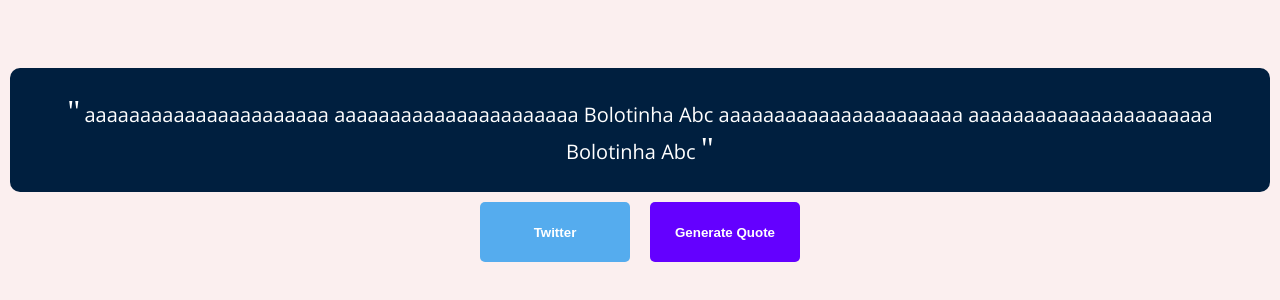
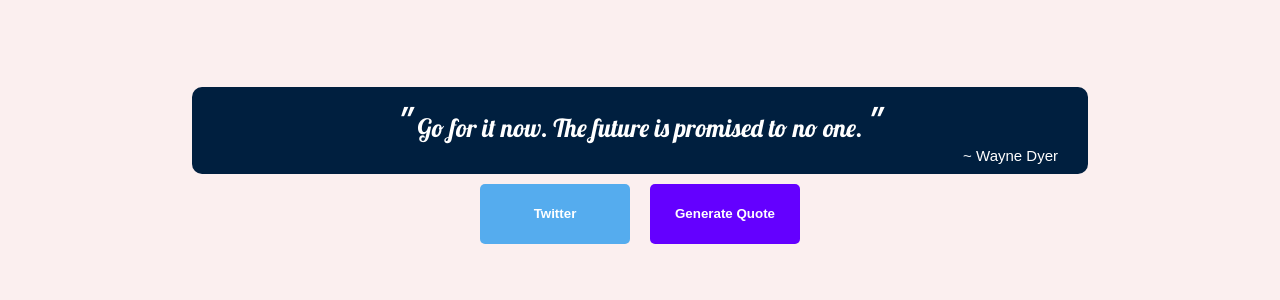
Before and after one commit to imatos/Quote-Freecodecamp, a plain HTML site: page index.html in a window 1280 px wide. Shown: the part 230-530 px from the top of the page. Drawn offline with nearby package versions, Linux system fonts and the light colour scheme; a web font is replaced by a local one.

Commit message:
create quote js logic and add author to layout

```diff
--- a/css/main.css
+++ b/css/main.css
@@ -1,5 +1,4 @@
-@import url(https://fonts.googleapis.com/css?family=Open+Sans);
-@import url(https://fonts.googleapis.com/css?family=Sorts+Mill+Goudy);
+@import url(https://fonts.googleapis.com/css?family=Lobster);
 
 * {
   padding: 0;
@@ -9,8 +8,7 @@
 
 body {
   background: #fbefef;
-  font-family: 'Open Sans';
-
+  font-family: 'Lobster';
   color: #ffffff;
 }
 
@@ -23,22 +21,23 @@ body {
 }
 
 .quote-bg {
-  padding: 25px;
-  margin-bottom: 20px;
+  padding: 10px;
   border-radius: 10px;
+  min-width: 70%;
+  background: #001f3f;
   text-align: center;
-  min-width: 80%;
-  background: #001f3f;
-  margin: 0 10px;
-}
-
-.quote-text {
-  font-size: 20px;
+  font-size: 25px;
 }
 
 .quote-mark {
-  font-size: 2em;
-  font-family: 'Sorts Mill Goudy';
+  font-size: 40px;
+}
+
+.quote-author {
+  font-family: sans-serif;
+  text-align: right;
+  font-size: 0.6em;
+  margin-right: 20px;
 }
 
 .btn-content {
--- a/index.html
+++ b/index.html
@@ -8,29 +8,83 @@
 </head>
 <script>
 $(document).ready(function(){
+  var q1 = {
+    quote: "Event when I was little, I was big.",
+    author: "William Perry"
+  };
+  var q2 = {
+    quote: "In order to succeed, we must first believe that we can.",
+    author: "Nikos Kazantzakis"
+  };
+  var q3 = {
+    quote: "What you do today can improve all your tomorrows.",
+    author: "Ralph Marston"
+  };
+  var q4 = {
+    quote: "The secret of getting ahead is getting started.",
+    author: "Mark Twain"
+  };
+  var q5 = {
+    quote: "Go for it now. The future is promised to no one.",
+    author: "Wayne Dyer"
+  };
+  var q6 = {
+    quote: "If you can dream it, you can do it.",
+    author: "Walt Disney"
+  };
+  var q7 = {
+    quote: "With the new day comes new strength and new thoughts.",
+    author: "Eleanor Roosevelt"
+  };
+  var q8 = {
+    quote: "Start where you are. Use what you have. Do what you can.",
+    author: "Arthur Ashe"
+  };
+  var q9 = {
+    quote: "Aim for the moon. If you miss, you may hit a star.",
+    author: "W. Clement Stone"
+  };
+  var q10 = {
+    quote: "Without hard work, nothing grows but weeds.",
+    author: "Gordon B. Hinckley"
+  };
+
+  var quotes = [q1, q2, q3, q4, q5, q6, q7, q8, q9, q10];
 
   $("#btn-quote").on('click', function(event){
-      $("#quote").text('a');
+    SetQuote();
   });
 
+  function SetQuote() {
+    var rand = ~~(Math.random() * 10);
+    var quote = quotes[rand];
+    $("#quote").text(quote.quote);
+    $("#author-name").text(quote.author);
+  }
+
+  SetQuote();
 });
 </script>
 <body>
   <section class="content">
-      <p class="quote-bg">
+    <div class="quote-bg">
+      <p>
         <span class="quote-mark">"</span>
         <span id="quote" class="quote-text">
-          aaaaaaaaaaaaaaaaaaaaaa aaaaaaaaaaaaaaaaaaaaaa Bolotinha Abc
-          aaaaaaaaaaaaaaaaaaaaaa aaaaaaaaaaaaaaaaaaaaaa Bolotinha Abc
+          Quote
         </span>
         <span class="quote-mark">"</span>
+      </p>
+      <div class="quote-author">
+        ~ <span id="author-name">Author</span>
+      </div>
+    </div>
 
       <div class="btn-content">
         <button id="btn-twitter" type="button" name="button" class="btn btn-twitter">Twitter</button>
         <button id="btn-quote" type="button" name="button" class="btn btn-default">Generate Quote</button>
         <div>
       </div>
-      </p>
     </section>
   </body>
   </html>
```
Lines whose indentation alone changed are shown as unchanged.
